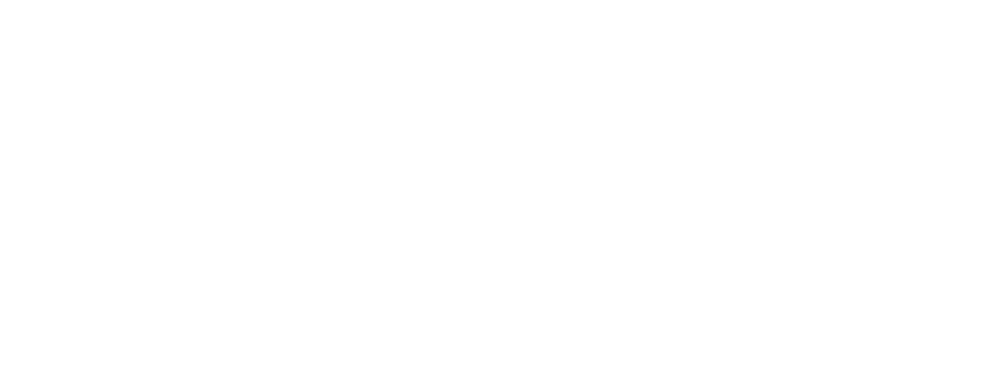
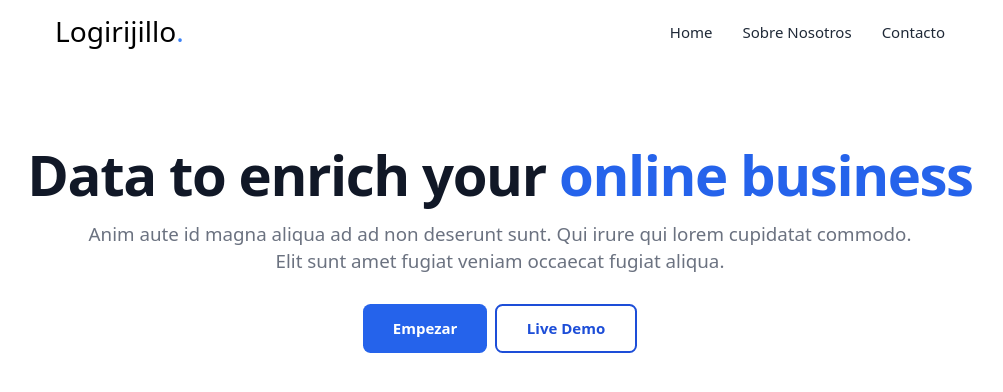
Before and after one commit to jnnrz/wbsite, a Next.js app: page / in a window 1280 px wide. Shown: the top 392 px of the page, without its empty margins (140-1143 px from the left). Built offline with nearby package versions, Linux system fonts and the light colour scheme.

Commit message:
Adds navbar and hero to home page

```diff
--- a/components/index.ts
+++ b/components/index.ts
@@ -1,3 +1,5 @@
 export { default as Head } from "./Head";
 export { default as Button } from "./Button";
 export { default as Container } from "./Container";
+export { default as Navbar } from "./Navbar";
+export { default as Hero } from "./Hero";
--- a/pages/index.tsx
+++ b/pages/index.tsx
@@ -1,11 +1,13 @@
 import { NextPage } from "next";
-import { Container } from "@components/index";
+import { Container, Hero, Navbar } from "@components/index";
 
 const Home: NextPage = () => {
   return (
-    <>
+    <div className="flex flex-col">
+      <Navbar />
+      <Hero />
       <Container></Container>
-    </>
+    </div>
   );
 };
 
```
